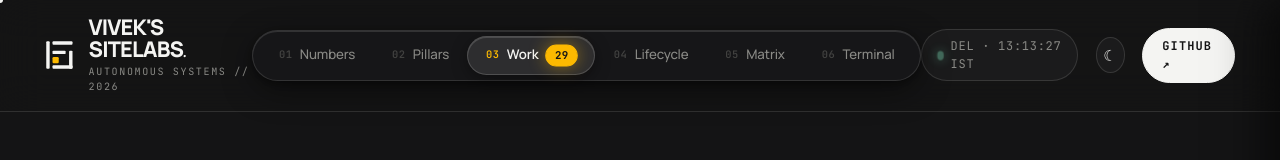
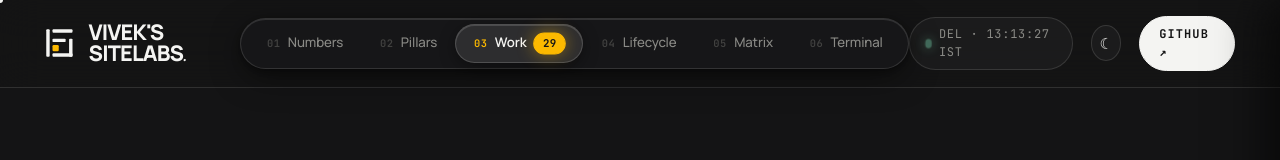
Before and after one commit to VivekChaurasiya95/Vivek-SiteLabs, a plain HTML site: page index.html in a window 1280 px wide. Shown: the top 160 px of the page. Drawn offline with Linux system fonts and the light colour scheme.

Commit message:
fix(brand): remove AUTONOMOUS SYSTEMS // 2026 subtitle from navbar and mobile drawer logo

```diff
--- a/index.html
+++ b/index.html
@@ -206,7 +206,6 @@
           </div>
           <div class="logo-text-group">
             <span class="logo-text">Vivek's SiteLabs<em>.</em></span>
-            <span class="mono logo-sub">AUTONOMOUS SYSTEMS // 2026</span>
           </div>
         </a>
       </div>
@@ -260,7 +259,6 @@
           </svg>
           <div class="logo-text-group">
             <span class="logo-text">Vivek's SiteLabs<em>.</em></span>
-            <span class="mono logo-sub">AUTONOMOUS SYSTEMS // 2026</span>
           </div>
         </div>
         <button type="button" class="nv-mobile-drawer__close" id="mobileNavCloseBtn" aria-label="Close Navigation Menu">✕</button>
--- a/style.css
+++ b/style.css
@@ -398,6 +398,7 @@ button {
 .logo-text-group {
   display: flex;
   flex-direction: column;
+  justify-content: center;
 }
 
 .logo-text {
```
